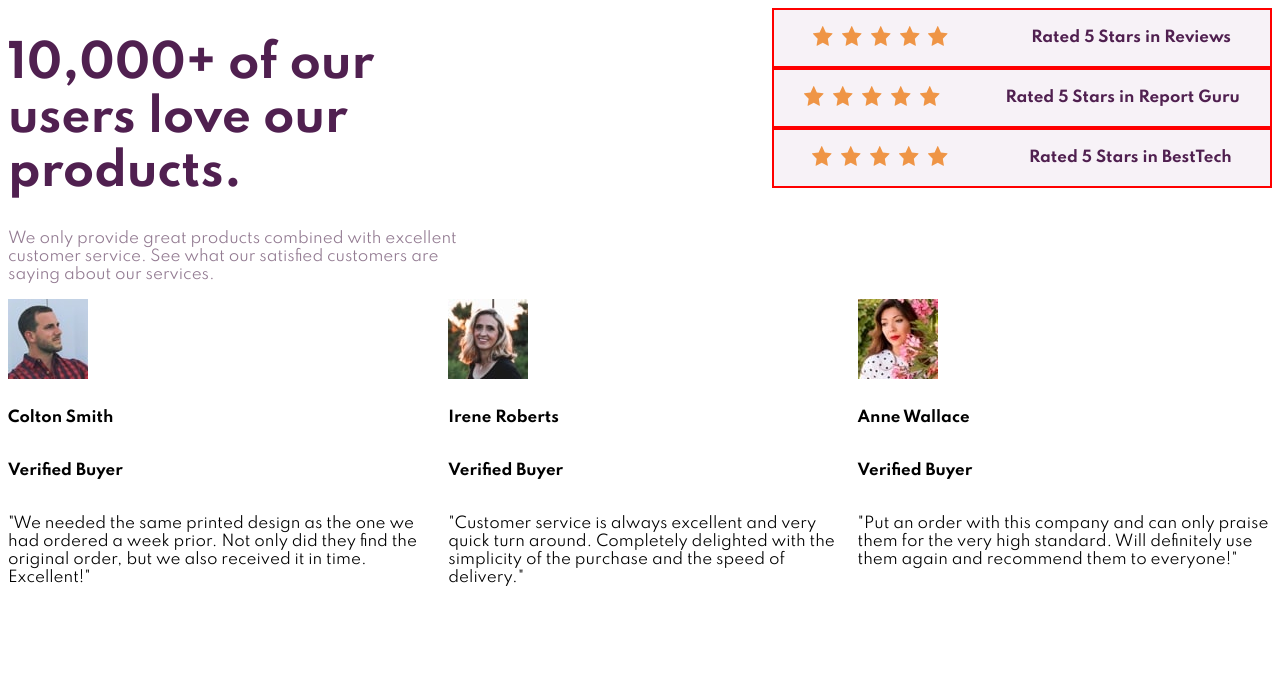
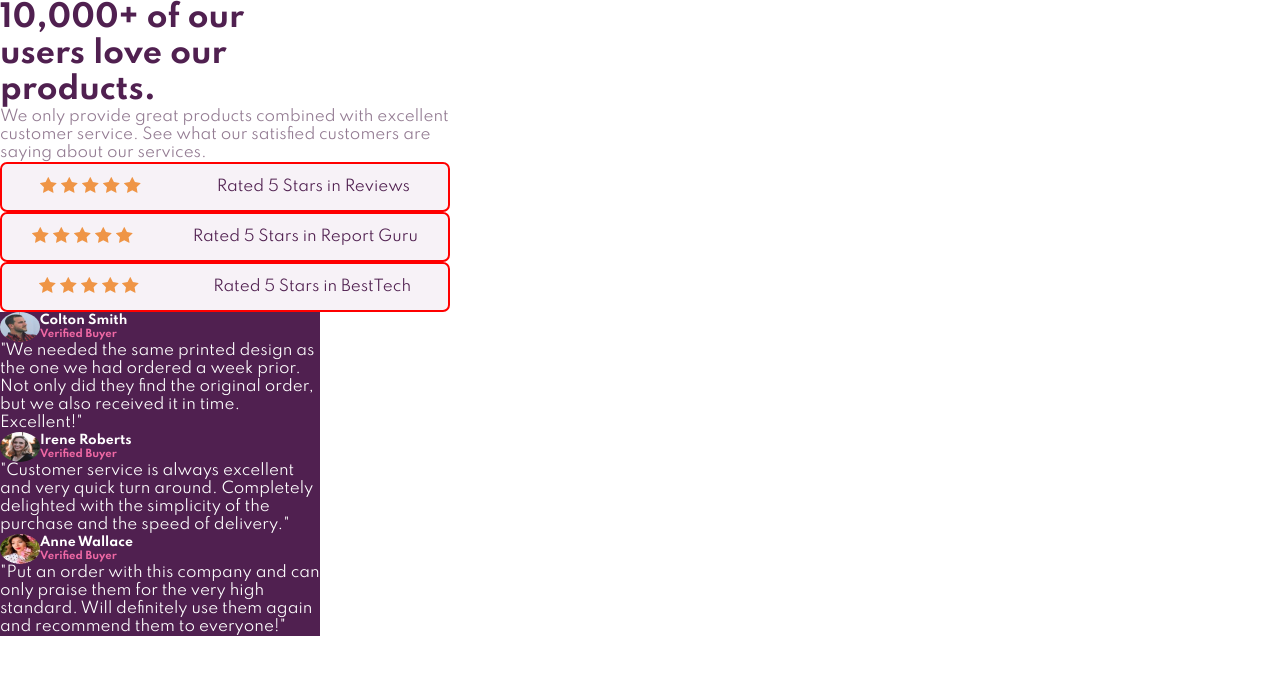
Before and after one commit to Plonkticus/Frontend-Mentor-Social-Proof-Section, a plain HTML site: page social-proof-section-master/index.html in a window 1280 px wide. Drawn offline with Linux system fonts and the light colour scheme.

Commit message:
Add files via upload

```diff
--- a/social-proof-section-master/index.html
+++ b/social-proof-section-master/index.html
@@ -26,66 +26,71 @@
     </style>
   </head>
   <body>
-    <div class="top">
-    <div class="left">
-      <h1>10,000+ of our users love our products.</h1>
-      <p>We only provide great products combined with excellent customer service.
-      See what our satisfied customers are saying about our services.</p>
-    </div>
+    <main>
+      <div class="info">
+    <h1>10,000+ of our users love our products.</h1>
+    <p>We only provide great products combined with excellent customer service.
+    See what our satisfied customers are saying about our services.</p>
+  </div>
 
-    <div class="rating-box">
-      <div class="rate">
-        <div class="star">
-        <img src="/images/icon-star.svg" class="rate-img"/>
-        <img src="/images/icon-star.svg" class="rate-img"/>
-        <img src="/images/icon-star.svg" class="rate-img"/>
-        <img src="/images/icon-star.svg" class="rate-img"/>
-        <img src="/images/icon-star.svg" class="rate-img"/></div>
-        <p>Rated 5 Stars in Reviews</p></div>
-      <div class="rate">
-        <div class="star">
-        <img src="/images/icon-star.svg" class="rate-img"/>
-        <img src="/images/icon-star.svg" class="rate-img"/>
-        <img src="/images/icon-star.svg" class="rate-img"/>
-        <img src="/images/icon-star.svg" class="rate-img"/>
-        <img src="/images/icon-star.svg" class="rate-img"/></div>
-        <p>Rated 5 Stars in Report Guru</p></div>
-      <div class="rate">
-        <div class="star">
-        <img src="/images/icon-star.svg" class="rate-img"/>
-        <img src="/images/icon-star.svg" class="rate-img"/>
-        <img src="/images/icon-star.svg" class="rate-img"/>
-        <img src="/images/icon-star.svg" class="rate-img"/>
-        <img src="/images/icon-star.svg" class="rate-img"/></div>
-        <p>Rated 5 Stars in BestTech</p></div>
-      </div>
-    </div>
+<div class="ratings">
+    <div class="ratings-box">
+      <div class="stars">
+        <img src="/images/icon-star.svg"/>
+        <img src="/images/icon-star.svg"/>
+        <img src="/images/icon-star.svg"/>
+        <img src="/images/icon-star.svg"/>
+        <img src="/images/icon-star.svg"/></div><p>Rated 5 Stars in Reviews</p></div>
 
-    <div class="container">
-      <div class="customer-box">
-        <img src="./images/image-colton.jpg"/>
-        <h5>Colton Smith </h5>
-        <h6>Verified Buyer</h6>
-        <p>"We needed the same printed design as the one we had ordered a week prior.
-          Not only did they find the original order, but we also received it in time.
-          Excellent!"</p></div>
-      <div class="customer-box">
-        <img src="/images/image-irene.jpg"/>
-        <h5>Irene Roberts</h5>
-        <h6>Verified Buyer</h6>
-        <p>"Customer service is always excellent and very quick turn around. Completely
-          delighted with the simplicity of the purchase and the speed of delivery."</p>
-        </div>
-      <div class="customer-box">
-        <img src="/images/image-anne.jpg"/>
-        <h5>Anne Wallace</h5>
-        <h6>Verified Buyer</h6>
-        <p>"Put an order with this company and can only praise them for the very high
-          standard. Will definitely use them again and recommend them to everyone!"</p></div>
-        </div>
+    <div class="ratings-box">
+      <div class="stars">
+        <img src="/images/icon-star.svg"/>
+        <img src="/images/icon-star.svg"/>
+        <img src="/images/icon-star.svg"/>
+        <img src="/images/icon-star.svg"/>
+        <img src="/images/icon-star.svg"/></div><p>Rated 5 Stars in Report Guru</p></div>
 
+    <div class="ratings-box"><div class="stars">
+        <img src="/images/icon-star.svg"/>
+        <img src="/images/icon-star.svg"/>
+        <img src="/images/icon-star.svg"/>
+        <img src="/images/icon-star.svg"/>
+        <img src="/images/icon-star.svg"/></div><p>Rated 5 Stars in BestTech</p></div>
+  </div>
 
-
+<div class="customer-container">
+  <div class="box">
+    <div class="box-top">
+      <img src="/images/image-colton.jpg" class="picture"/>
+      <div class="name">
+    <h5>Colton Smith</h5>
+    <h6>Verified Buyer</h6></div></div>
+    <p>
+    "We needed the same printed design as the one we had ordered a week prior.
+    Not only did they find the original order, but we also received it in time.
+    Excellent!"</p>
+</div>
+<div class="box">
+  <div class="box-top">
+    <img src="/images/image-irene.jpg" class="picture"/>
+    <div class="name">
+    <h5>Irene Roberts </h5>
+    <h6>Verified Buyer</h6></div></div>
+    <p>
+    "Customer service is always excellent and very quick turn around. Completely
+    delighted with the simplicity of the purchase and the speed of delivery."</p>
+  </div>
+<div class="box">
+  <div class="box-top">
+    <img src="images/image-anne.jpg" class="picture"/>
+    <div class="name">
+    <h5>Anne Wallace </h5>
+    <h6>Verified Buyer</h6></div></div>
+    <p>
+    "Put an order with this company and can only praise them for the very high
+    standard. Will definitely use them again and recommend them to everyone!"</p>
+  </div>
+  </div>
 <!--
     <div class="attribution">
       Challenge by
@@ -93,5 +98,6 @@
         >Frontend Mentor</a
       >. Coded by <a href="#">Your Name Here</a>.
     </div>-->
+  </main>
   </body>
 </html>
--- a/social-proof-section-master/style.css
+++ b/social-proof-section-master/style.css
@@ -1,57 +1,78 @@
 @import url("https://fonts.googleapis.com/css2?family=Spartan:wght@400;500;700&display=swap");
+
+:root {
+  --VeryDarkMagenta: hsl(300, 43%, 22%);
+  --SoftPink: hsl(333, 80%, 67%);
+  --DarkGrayishMagenta: hsl(303, 10%, 53%);
+  --LightGrayishMagenta: hsl(300, 24%, 96%);
+  --White: hsl(0, 0%, 100%);
+}
 
 * {
   box-sizing: border-box;
-  font-family: Spartan, Arial, Helvetica, sans-serif;
+  margin: 0;
+  padding: 0;
+}
+
+body {
+  font-family: Spartan;
   font-size: 15px;
 }
 
-.top {
-  display: flex;
-  justify-content: space-between;
+.info {
+  width: 300px;
 }
 
-.left {
-  width: 450px;
+h1 {
+  color: var(--VeryDarkMagenta);
 }
 
-.left h1 {
-  font-size: 3rem;
-  font-weight: 700;
-  color: hsl(300, 43%, 22%);
-}
-
-.left p {
-  color: hsl(303, 10%, 53%);
+.info p {
+  color: var(--DarkGrayishMagenta);
+  width: 450px;
 }
 
 .ratings-box {
   display: flex;
+  justify-content: space-around;
+  align-items: center;
+  border: 2px solid red;
+  background-color: var(--LightGrayishMagenta);
+  color: var(--VeryDarkMagenta);
+  border-radius: 7px;
+  width: 450px;
+  height: 50px;
 }
 
-.rate {
+.box {
   display: flex;
-  flex-direction: row;
-  justify-content: space-around;
-  align-items: center;
-  background-color: hsl(300, 24%, 96%);
-  color: hsl(300, 43%, 22%);
-  width: 500px;
-  height: 60px;
-  border: 2px solid red;
+  flex-direction: column;
+  justify-content: center;
+  align-content: center;
+  background-color: var(--VeryDarkMagenta);
+  width: 320px;
+  color: var(--White);
 }
 
-.rate-img {
-  height: 20px;
-  width: 20px;
-  margin-right: 5px;
+.box-top {
+  display: flex;
+  justify-content: flex-start;
+  align-items: center;
 }
 
-.rate P {
-  color: hsl(300, 43%, 22%);
-  font-weight: 700;
+.box-top img {
+  width: 40px;
+  height: 30px;
 }
 
-.container {
-  display: flex;
+h5 {
+  color: var(--White);
 }
+
+h6 {
+  color: var(--SoftPink);
+}
+
+.picture {
+  border-radius: 50%;
+}
```
